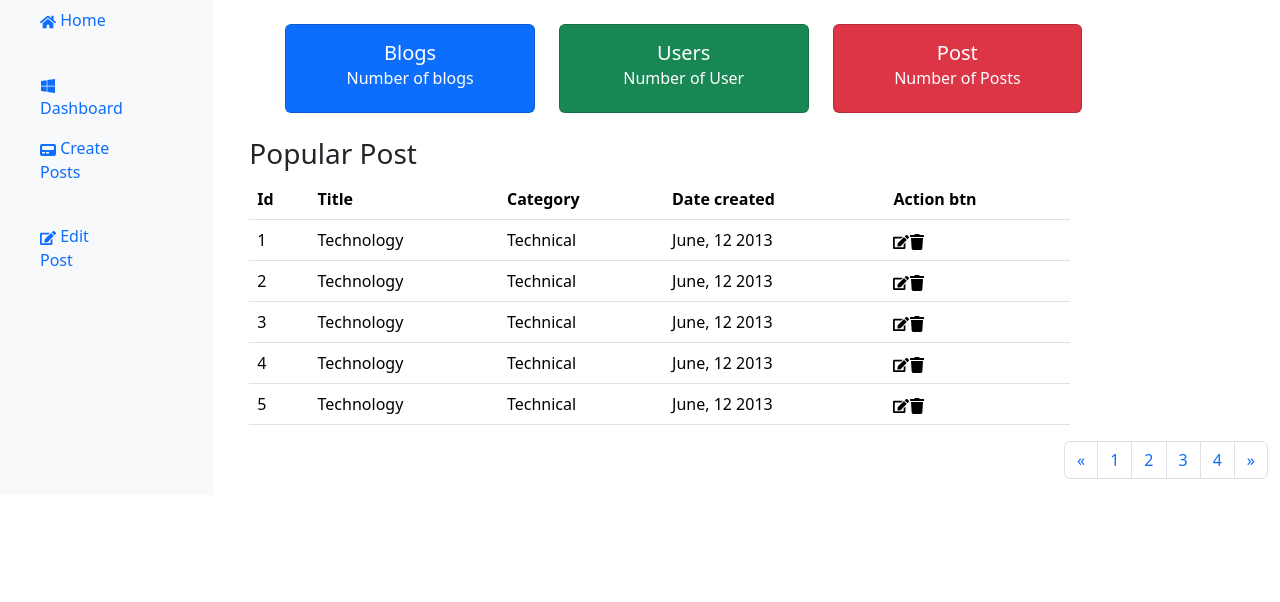
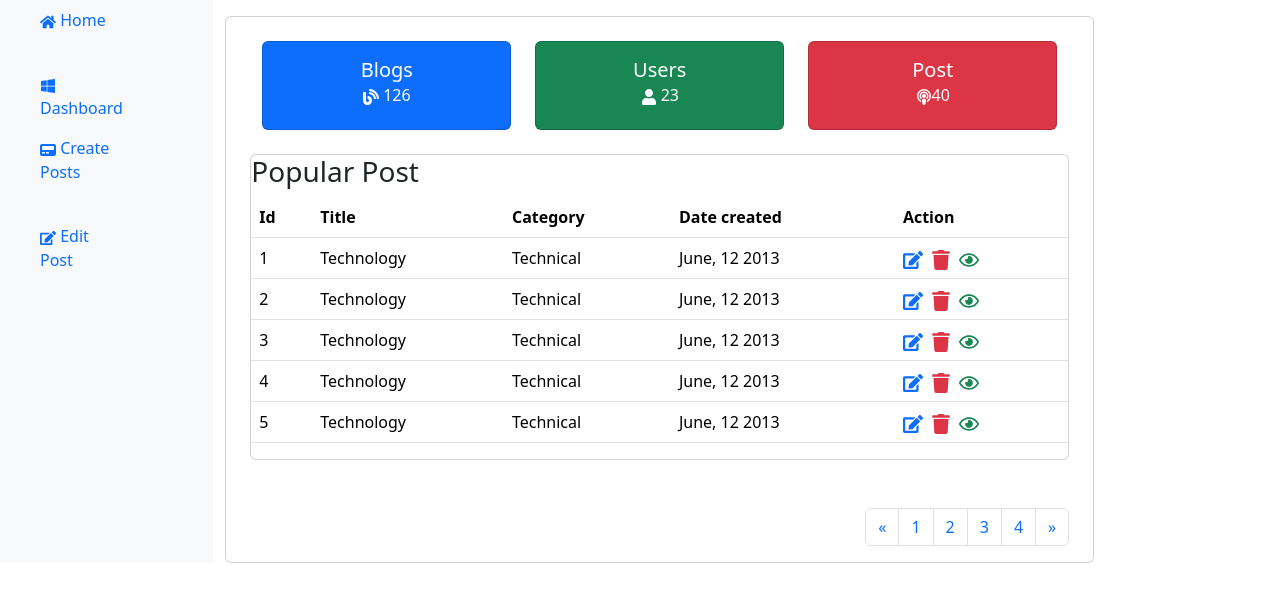
Before and after one commit to realmintech/reactBlog, a React (Create React App) app in the folder my-react-app/: page /dashboard/blogInfo in a window 1280 px wide. Shown: the top 602 px of the page. Built offline with nearby package versions, Linux system fonts and the light colour scheme.

Commit message:
dashboard restructure

```diff
--- a/my-react-app/src/Components/blogInfo/BlogInfo.jsx
+++ b/my-react-app/src/Components/blogInfo/BlogInfo.jsx
@@ -1,20 +1,28 @@
 import React from 'react';
-import { FaEdit, FaTrash } from 'react-icons/fa';
+import { FaBlog, FaEdit, FaPodcast, FaRegEye, FaTrash, FaUser } from 'react-icons/fa';
 
 export default function BlogInfo() {
   return (
     <>
       <div>
         <div>
-          <main role="main" className="col-md-9 ml-sm-auto col-lg-10 px-md-4">
-            <div className="container m-4">
+          <main
+            role="main"
+            className="col-md-9 ml-sm-auto col-lg-10 px-md-4 card mt-3"
+          >
+            <div className="container-fluid my-4">
               <div className="row">
                 <div className="col-lg-4 col-md-4 col-sm-4">
                   <div className="cards">
                     <div class="card bg-primary text-white">
                       <div class="card-body text-center">
                         <h5 class="card-title">Blogs</h5>
-                        <h6 class="card-subtitle mb-2">Number of blogs</h6>
+                        <h6 class="card-subtitle mb-2">
+                          <span>
+                            <FaBlog />
+                          </span>{' '}
+                          126
+                        </h6>
                       </div>
                     </div>
                   </div>
@@ -24,7 +32,12 @@ export default function BlogInfo() {
                     <div class="card bg-success text-white">
                       <div class="card-body text-center">
                         <h5 class="card-title">Users</h5>
-                        <h6 class="card-subtitle mb-2">Number of User</h6>
+                        <h6 class="card-subtitle mb-2">
+                          <span>
+                            <FaUser />{' '}
+                          </span>{' '}
+                          23
+                        </h6>
                       </div>
                     </div>
                   </div>
@@ -34,23 +47,26 @@ export default function BlogInfo() {
                     <div class="card bg-danger text-white">
                       <div class="card-body text-center">
                         <h5 class="card-title">Post</h5>
-                        <h6 class="card-subtitle mb-2">Number of Posts</h6>
+                        <h6 class="card-subtitle mb-2">
+                          <FaPodcast />
+                           40
+                        </h6>
                       </div>
                     </div>
                   </div>
                 </div>
               </div>
             </div>
-            <div>
+            <div className="card">
               <h3>Popular Post</h3>
-              <table className="table table-hover table-border">
+              <table className="table table-hover table-border p-4">
                 <thead>
                   <tr>
                     <th>Id</th>
                     <th>Title</th>
                     <th>Category</th>
                     <th>Date created</th>
-                    <th>Action btn</th>
+                    <th>Action</th>
                   </tr>
                 </thead>
                 <tbody>
@@ -60,8 +76,18 @@ export default function BlogInfo() {
                     <td>Technical</td>
                     <td>June, 12 2013</td>
                     <td>
-                      <FaEdit />
-                      <FaTrash />
+                      <FaEdit
+                        style={{ fontSize: '1.25rem' }}
+                        className="text-primary"
+                      />
+                      <FaTrash
+                        style={{ fontSize: '1.25rem' }}
+                        className="text-danger mx-2"
+                      />
+                      <FaRegEye
+                        style={{ fontSize: '1.25rem' }}
+                        className="text-success"
+                      />
                     </td>
                   </tr>
                   <tr>
@@ -70,8 +96,18 @@ export default function BlogInfo() {
                     <td>Technical</td>
                     <td>June, 12 2013</td>
                     <td>
-                      <FaEdit />
-                      <FaTrash />
+                      <FaEdit
+                        style={{ fontSize: '1.25rem' }}
+                        className="text-primary"
+                      />
+                      <FaTrash
+                        style={{ fontSize: '1.25rem' }}
+                        className="text-danger mx-2"
+                      />
+                      <FaRegEye
+                        style={{ fontSize: '1.25rem' }}
+                        className="text-success"
+                      />
                     </td>
                   </tr>
                   <tr>
@@ -80,8 +116,18 @@ export default function BlogInfo() {
                     <td>Technical</td>
                     <td>June, 12 2013</td>
                     <td>
-                      <FaEdit />
-                      <FaTrash />
+                      <FaEdit
+                        style={{ fontSize: '1.25rem' }}
+                        className="text-primary"
+                      />
+                      <FaTrash
+                        style={{ fontSize: '1.25rem' }}
+                        className="text-danger mx-2"
+                      />
+                      <FaRegEye
+                        style={{ fontSize: '1.25rem' }}
+                        className="text-success"
+                      />
                     </td>
                   </tr>
                   <tr>
@@ -90,8 +136,18 @@ export default function BlogInfo() {
                     <td>Technical</td>
                     <td>June, 12 2013</td>
                     <td>
-                      <FaEdit />
-                      <FaTrash />
+                      <FaEdit
+                        style={{ fontSize: '1.25rem' }}
+                        className="text-primary"
+                      />
+                      <FaTrash
+                        style={{ fontSize: '1.25rem' }}
+                        className="text-danger mx-2"
+                      />
+                      <FaRegEye
+                        style={{ fontSize: '1.25rem' }}
+                        className="text-success"
+                      />
                     </td>
                   </tr>
                   <tr>
@@ -100,16 +156,25 @@ export default function BlogInfo() {
                     <td>Technical</td>
                     <td>June, 12 2013</td>
                     <td>
-                      <FaEdit />
-                      <FaTrash />
+                      <FaEdit
+                        style={{ fontSize: '1.25rem' }}
+                        className="text-primary"
+                      />
+                      <FaTrash
+                        style={{ fontSize: '1.25rem' }}
+                        className="text-danger mx-2"
+                      />
+                      <FaRegEye
+                        style={{ fontSize: '1.25rem' }}
+                        className="text-success"
+                      />
                     </td>
                   </tr>
                 </tbody>
               </table>
             </div>
-          </main>
-          <nav aria-label="Page navigation example">
-            <ul className="pagination justify-content-end">
+            <nav aria-label="Page navigation">
+              <ul className="pagination justify-content-end mt-5">
                 <li className="page-item">
                   <a className="page-link" href="/Blog/1" aria-label="Previous">
                     <span aria-hidden="true">&laquo;</span>
@@ -142,6 +207,7 @@ export default function BlogInfo() {
                 </li>
               </ul>
             </nav>
+          </main>
         </div>
       </div>
     </>
--- a/my-react-app/src/Components/edit_post/EditPost.jsx
+++ b/my-react-app/src/Components/edit_post/EditPost.jsx
@@ -30,11 +30,28 @@ export default function EditPost() {
         <textarea
           name=""
           id=""
-          cols="70"
+          cols="60"
           rows="10"
           className="m-3 form-control"
           placeholder="Description"
         ></textarea>
+        <div>
+          <p>Time stamp: </p>
+          <label htmlFor="">isFeatured</label>
+          <input
+            type="checkbox"
+            name="isFeatured"
+            id=""
+            placeholder="isFeatured"
+          />
+          <label htmlFor="">isPublished</label>
+          <input
+            type="checkbox"
+            name="isPublished"
+            id=""
+            placeholder="isPublished"
+          />
+        </div>
         <div>
           <button
             type="submit"
--- a/my-react-app/src/Components/postsForm/PostForm.jsx
+++ b/my-react-app/src/Components/postsForm/PostForm.jsx
@@ -1,9 +1,9 @@
-import React from "react";
+import React from 'react';
 
 export default function PostForm() {
   return (
     <>
-      <form action="" className="m-3 container">
+      <form action="" className="m-3 container card">
         <h5 className="m-3">Add blog</h5>
         <div className="m-3">
           <input type="text" placeholder="Title" className="form-control" />
@@ -30,16 +30,37 @@ export default function PostForm() {
         <textarea
           name=""
           id=""
-          cols="70"
+          cols="8"
           rows="10"
-          className="m-3 form-control"
+          className="m-3"
+          style={{ borderRadius: '10px', border: '1px solid gray' }}
           placeholder="Description"
         ></textarea>
+        <div>
+          <div className='m-3'>
+            <p>Time stamp: </p>
+            <label htmlFor="">isFeatured</label>
+            <input
+              type="checkbox"
+              name="isFeatured"
+              id=""
+              placeholder="isFeatured"
+            />
+            <br />
+            <label htmlFor="">isPublished</label>
+            <input
+              type="checkbox"
+              name="isPublished"
+              id=""
+              placeholder="isPublished"
+            />
+          </div>
+        </div>
         <div>
           <button
             type="submit"
             className="m-3 btn"
-            style={{ width: '100%', background: 'navy', color: 'white' }}
+            style={{ width: '97%', background: 'navy', color: 'white' }}
           >
             Submit
           </button>
--- a/my-react-app/src/Components/sidebar/Sidebar.jsx
+++ b/my-react-app/src/Components/sidebar/Sidebar.jsx
@@ -10,13 +10,14 @@ export default function Sidebar() {
             <div className="sidebar-sticky" style={{ height: '100%' }}>
               <ul className="nav flex-column">
                 <li className="nav-item">
-                  <a className="nav-link active" href="/">
+                  <a className="nav-link" href="/">
                     <FaHome /> Home
                   </a>
                 </li>
                 <li className="nav-item">
                   <a className="nav-link" href="/dashboard/blogInfo">
-                    <FaWindows /> Dashboard
+                    <FaWindows />
+                    <span>Dashboard </span>
                   </a>
                 </li>
                 <li className="nav-item">
```
Lines whose indentation alone changed are shown as unchanged.
